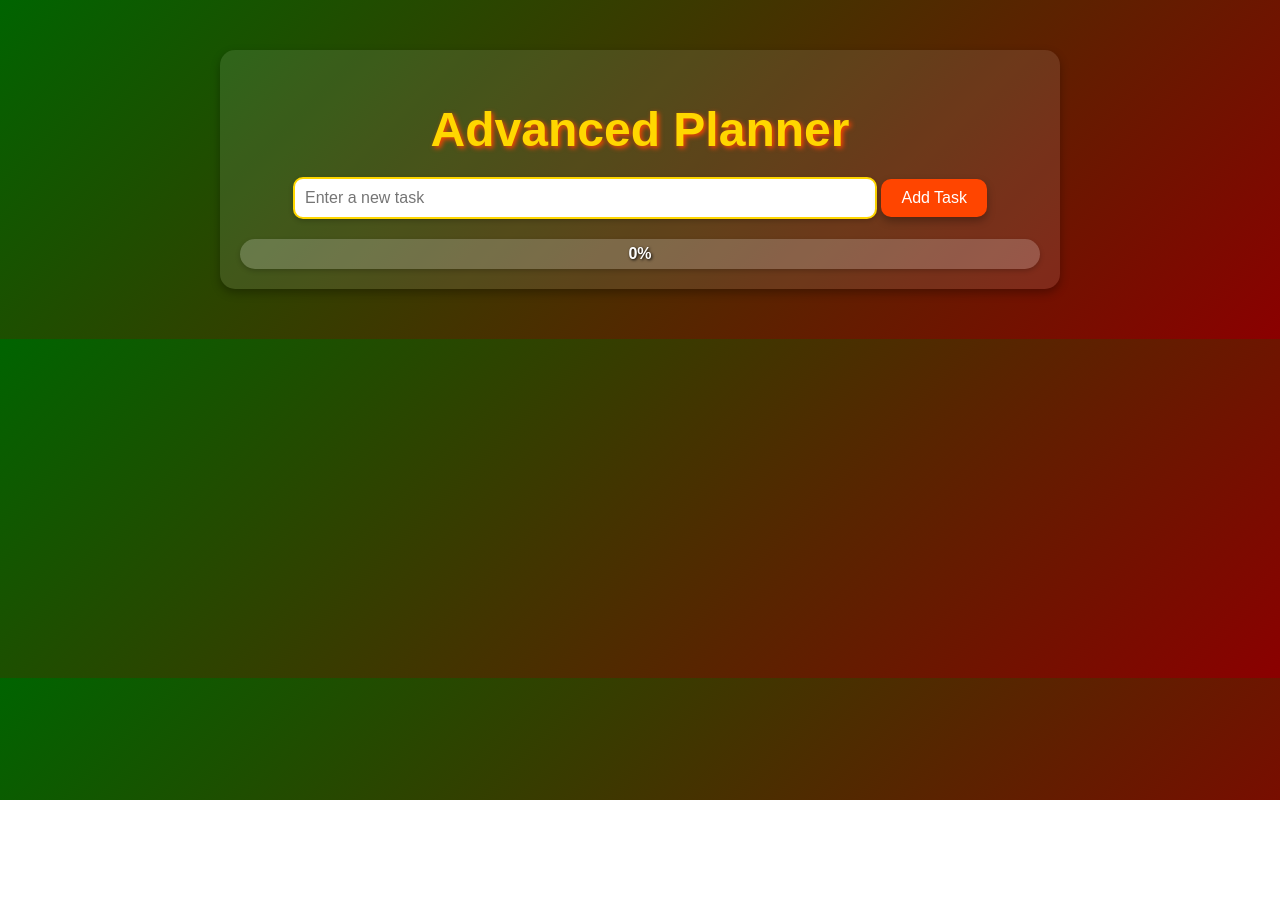
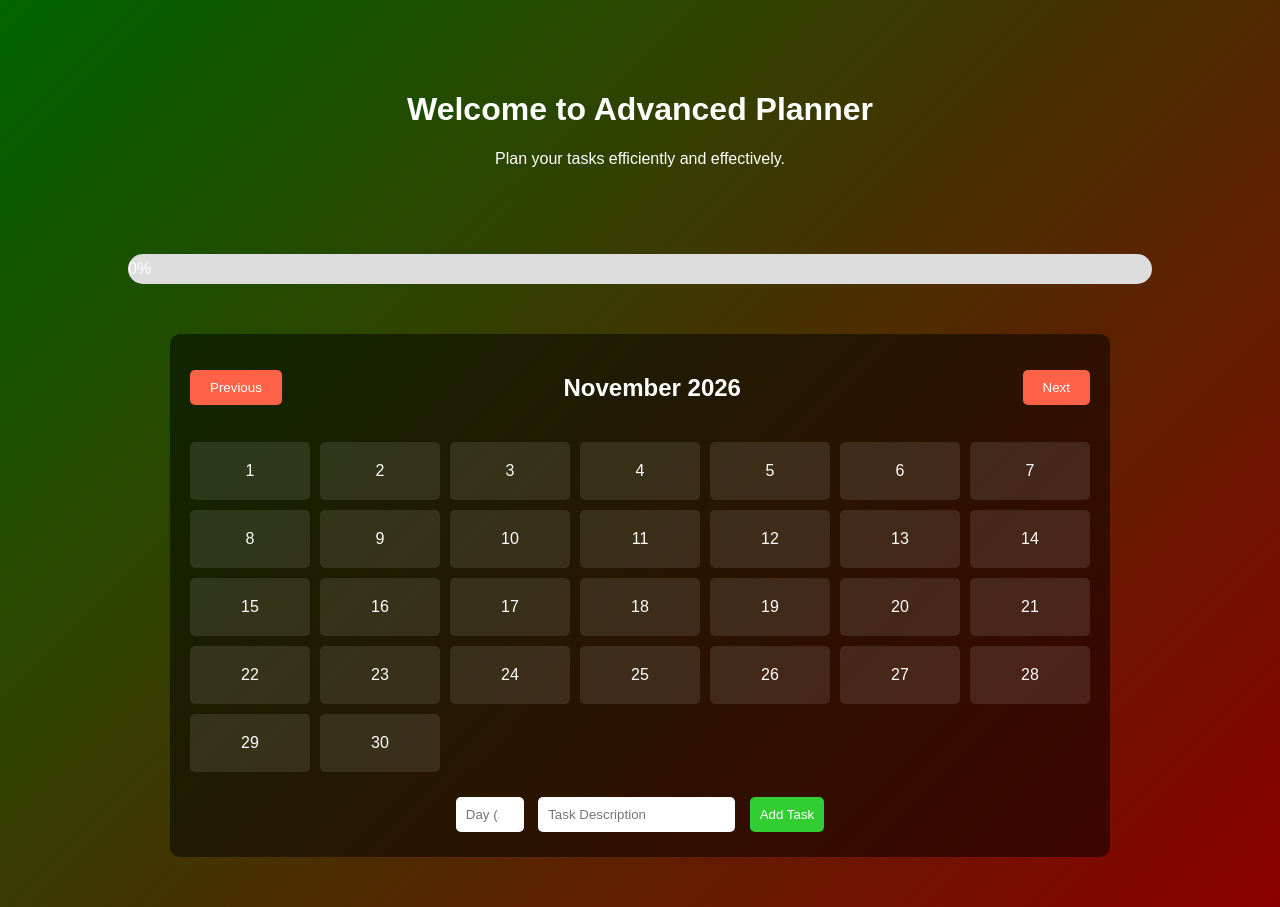
Before and after one commit to sophiad1011/MyProjectFinal, a plain HTML site: page index/index.html in a window 1280 px wide. Before the commit the page ends 800 px from the top, so only its background shows below. Drawn offline with Linux system fonts and the light colour scheme.

Commit message:
Combine and add new features
This updated planner website allows you to pick a date for your tasks, make to-do lists and more. Stay organized and have fun with this new planner website. Pin it to your bookmark so you don't forget and stay on top of all your tasks.

```diff
--- a/index/index.html
+++ b/index/index.html
@@ -19,189 +19,232 @@
       max-width: 800px;
       margin: 50px auto;
       padding: 20px;
-      background: rgba(255, 255, 255, 0.1);
-      border-radius: 15px;
-      box-shadow: 0 4px 10px rgba(0, 0, 0, 0.3);
     }
 
-    h1 {
-      font-size: 3rem;
-      margin-bottom: 20px;
-      color: #FFD700;
-      text-shadow: 2px 2px 5px #FF4500;
+    /* Progress Bar Styles */
+    .progress-container {
+      margin: 20px auto;
+      width: 80%;
+      background: #ddd;
+      border-radius: 20px;
+      overflow: hidden;
     }
 
-    input[type="text"] {
-      width: 70%;
-      padding: 10px;
-      font-size: 1rem;
-      border: 2px solid #FFD700;
-      border-radius: 10px;
-      box-shadow: 0 2px 5px rgba(0, 0, 0, 0.2);
+    .progress-bar {
+      height: 30px;
+      width: 0%;
+      background: #32CD32;
+      text-align: center;
+      line-height: 30px;
+      color: #fff;
+      border-radius: 20px;
     }
 
-    button {
-      padding: 10px 20px;
-      font-size: 1rem;
-      color: #fff;
-      background-color: #FF4500;
-      border: none;
-      border-radius: 10px;
-      cursor: pointer;
-      box-shadow: 0 4px 8px rgba(0, 0, 0, 0.3);
-      transition: transform 0.2s ease, background-color 0.3s ease;
+    .congratulations {
+      display: none;
+      margin-top: 20px;
     }
 
-    button:hover {
-      transform: scale(1.1);
-      background-color: #FFD700;
+    /* Calendar Styles */
+    .calendar-container {
+      max-width: 900px;
+      margin: 50px auto;
+      padding: 20px;
+      background: rgba(0, 0, 0, 0.5);
+      border-radius: 10px;
     }
 
-    ul {
-      list-style: none;
-      padding: 0;
-    }
-
-    li {
+    .calendar-header {
       display: flex;
       justify-content: space-between;
       align-items: center;
-      padding: 10px;
-      margin: 10px 0;
-      background: rgba(255, 255, 255, 0.2);
-      border-radius: 10px;
-      box-shadow: 0 2px 5px rgba(0, 0, 0, 0.2);
+      margin-bottom: 20px;
     }
 
-    li.completed {
-      text-decoration: line-through;
-      color: #888;
+    .calendar-header button {
+      background-color: #FF6347;
+      color: #fff;
+      border: none;
+      padding: 10px 20px;
+      border-radius: 5px;
+      cursor: pointer;
     }
 
-    .progress-container {
-      margin-top: 20px;
-      position: relative;
-      height: 30px;
-      width: 100%;
-      background: rgba(255, 255, 255, 0.2);
-      border-radius: 15px;
-      overflow: hidden;
-      box-shadow: 0 2px 5px rgba(0, 0, 0, 0.2);
+    .calendar-header button:hover {
+      background-color: #FF4500;
     }
 
-    .progress-bar {
-      height: 100%;
-      width: 0%;
-      background: linear-gradient(90deg, #FFD700, #FF4500);
-      transition: width 0.3s ease;
+    .calendar-grid {
+      display: grid;
+      grid-template-columns: repeat(7, 1fr);
+      gap: 10px;
     }
 
-    .progress-text {
-      position: absolute;
-      top: 50%;
-      left: 50%;
-      transform: translate(-50%, -50%);
-      font-weight: bold;
-      color: #fff;
-      text-shadow: 1px 1px 3px #000;
+    .day {
+      background: rgba(255, 255, 255, 0.1);
+      padding: 20px;
+      border-radius: 5px;
+      text-align: center;
+      cursor: pointer;
     }
 
-    .hidden {
-      display: none;
+    .day.task {
+      background: rgba(50, 205, 50, 0.8);
     }
 
-    /* Rainbow Congratulations */
-    #congratulationsText {
-      font-size: 2.5rem;
-      font-family: 'Comic Sans MS', cursive, sans-serif;
-      background: linear-gradient(90deg, red, orange, yellow, green, blue, indigo, violet);
-      -webkit-background-clip: text;
-      -webkit-text-fill-color: transparent;
-      animation: sparkle 2s infinite;
+    .day span {
+      display: block;
+      font-size: 14px;
+      margin-top: 10px;
+    }
+
+    .task-form {
       margin-top: 20px;
     }
 
-    @keyframes sparkle {
-      0% {
-        text-shadow: 0 0 5px red, 0 0 10px orange, 0 0 15px yellow;
-      }
-      50% {
-        text-shadow: 0 0 10px green, 0 0 15px blue, 0 0 20px violet;
-      }
-      100% {
-        text-shadow: 0 0 5px red, 0 0 10px orange, 0 0 15px yellow;
-      }
+    .task-form input, .task-form button {
+      padding: 10px;
+      margin: 5px;
+      border: none;
+      border-radius: 5px;
+    }
+
+    .task-form button {
+      background-color: #32CD32;
+      color: #fff;
+      cursor: pointer;
+    }
+
+    .task-form button:hover {
+      background-color: #228B22;
     }
   </style>
 </head>
 <body>
+  <!-- Introductory Section -->
   <div class="container">
-    <h1>Advanced Planner</h1>
-    <input type="text" id="taskInput" placeholder="Enter a new task">
-    <button id="addTaskButton">Add Task</button>
-    <ul id="taskList"></ul>
-    <div class="progress-container">
-      <div class="progress-bar" id="progressBar"></div>
-      <div class="progress-text" id="progressText">0%</div>
+    <h1>Welcome to Advanced Planner</h1>
+    <p>Plan your tasks efficiently and effectively.</p>
+  </div>
+
+  <!-- Progress Bar Section -->
+  <div class="progress-container">
+    <div class="progress-bar" id="progressBar">0%</div>
+  </div>
+  <img src="congratulations.png" alt="Congratulations!" class="congratulations" id="congratulationsImage">
+
+  <!-- Calendar Section -->
+  <div class="calendar-container">
+    <div class="calendar-header">
+      <button onclick="prevMonth()">Previous</button>
+      <h2 id="monthYear">March 2023</h2>
+      <button onclick="nextMonth()">Next</button>
     </div>
-    <h2 id="congratulationsText" class="hidden">🎉 Congratulations! You did it! 🎉</h2>
+    <div class="calendar-grid" id="calendarGrid">
+      <!-- Calendar days will be dynamically generated -->
+    </div>
+    <div class="task-form">
+      <input type="number" id="taskDay" placeholder="Day (1-31)" min="1" max="31">
+      <input type="text" id="taskDescription" placeholder="Task Description">
+      <button onclick="addTask()">Add Task</button>
+    </div>
   </div>
 
   <script>
-    const taskInput = document.getElementById('taskInput');
-    const addTaskButton = document.getElementById('addTaskButton');
-    const taskList = document.getElementById('taskList');
+    // Progress Bar Logic
     const progressBar = document.getElementById('progressBar');
-    const progressText = document.getElementById('progressText');
-    const congratulationsText = document.getElementById('congratulationsText');
+    const congratulationsImage = document.getElementById('congratulationsImage');
+    let progress = 0;
 
-    let tasks = [];
-    let completedTasks = 0;
+    function updateProgressBar() {
+      progress += 10; // Increment progress by 10%
+      if (progress > 100) progress = 100; // Cap progress at 100%
+      progressBar.style.width = progress + '%';
+      progressBar.textContent = progress + '%';
 
-    // Add a new task
-    addTaskButton.addEventListener('click', () => {
-      const taskText = taskInput.value.trim();
-      if (taskText) {
-        tasks.push({ text: taskText, completed: false });
-        taskInput.value = '';
-        renderTasks();
-        updateProgress();
+      if (progress === 100) {
+        congratulationsImage.style.display = 'block'; // Show congratulations image
       }
-    });
-
-    // Render the task list
-    function renderTasks() {
-      taskList.innerHTML = '';
-      tasks.forEach((task, index) => {
-        const li = document.createElement('li');
-        li.textContent = task.text;
-        li.className = task.completed ? 'completed' : '';
-        li.addEventListener('click', () => toggleTask(index));
-        taskList.appendChild(li);
-      });
     }
 
-    // Toggle task completion
-    function toggleTask(index) {
-      tasks[index].completed = !tasks[index].completed;
-      completedTasks = tasks.filter(task => task.completed).length;
-      renderTasks();
-      updateProgress();
+    // Calendar Logic
+    const calendarGrid = document.getElementById('calendarGrid');
+    const monthYear = document.getElementById('monthYear');
+    const tasks = {}; // Object to store tasks by date
+    let currentDate = new Date();
+
+    function renderCalendar(date) {
+      const year = date.getFullYear();
+      const month = date.getMonth();
+      const firstDay = new Date(year, month, 1).getDay();
+      const daysInMonth = new Date(year, month + 1, 0).getDate();
+
+      monthYear.textContent = date.toLocaleDateString('en-US', { month: 'long', year: 'numeric' });
+
+      calendarGrid.innerHTML = '';
+
+      // Add empty days for the first week
+      for (let i = 0; i < firstDay; i++) {
+        const emptyDay = document.createElement('div');
+        emptyDay.classList.add('day');
+        calendarGrid.appendChild(emptyDay);
+      }
+
+      // Add days of the month
+      for (let day = 1; day <= daysInMonth; day++) {
+        const dayElement = document.createElement('div');
+        dayElement.classList.add('day');
+        dayElement.textContent = day;
+
+        // Check if there are tasks for this day
+        const taskKey = `${year}-${month}-${day}`;
+        if (tasks[taskKey]) {
+          dayElement.classList.add('task');
+          const task = document.createElement('span');
+          task.textContent = tasks[taskKey];
+          dayElement.appendChild(task);
+        }
+
+        calendarGrid.appendChild(dayElement);
+      }
     }
 
-    // Update the progress bar and show the congratulations message
-    function updateProgress() {
-      const totalTasks = tasks.length;
-      const progress = totalTasks > 0 ? (completedTasks / totalTasks) * 100 : 0;
-      progressBar.style.width = `${progress}%`;
-      progressText.textContent = `${Math.round(progress)}%`;
+    function prevMonth() {
+      currentDate.setMonth(currentDate.getMonth() - 1);
+      renderCalendar(currentDate);
+    }
 
-      if (progress === 100 && totalTasks > 0) {
-        congratulationsText.classList.remove('hidden');
-      } else {
-        congratulationsText.classList.add('hidden');
+    function nextMonth() {
+      currentDate.setMonth(currentDate.getMonth() + 1);
+      renderCalendar(currentDate);
+    }
+
+    function addTask() {
+      const taskDay = parseInt(document.getElementById('taskDay').value, 10);
+      const taskDescription = document.getElementById('taskDescription').value;
+
+      if (!taskDay || !taskDescription) {
+        alert('Please enter a valid day and task description.');
+        return;
       }
+
+      const year = currentDate.getFullYear();
+      const month = currentDate.getMonth();
+      const taskKey = `${year}-${month}-${taskDay}`;
+
+      tasks[taskKey] = taskDescription;
+      renderCalendar(currentDate);
+
+      // Clear input fields
+      document.getElementById('taskDay').value = '';
+      document.getElementById('taskDescription').value = '';
+
+      // Update progress bar
+      updateProgressBar();
     }
+
+    // Initialize calendar
+    renderCalendar(currentDate);
   </script>
 </body>
 </html>
```
